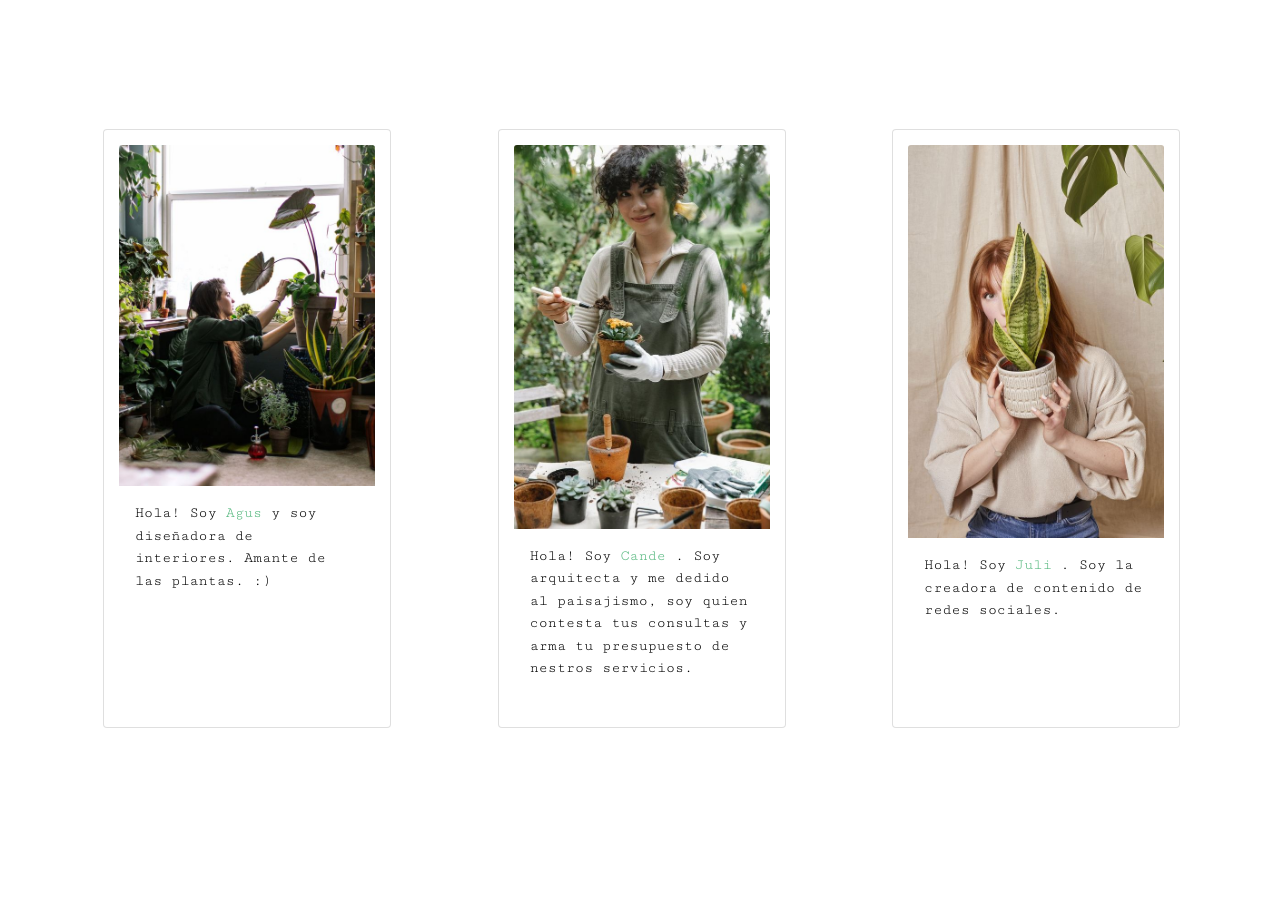
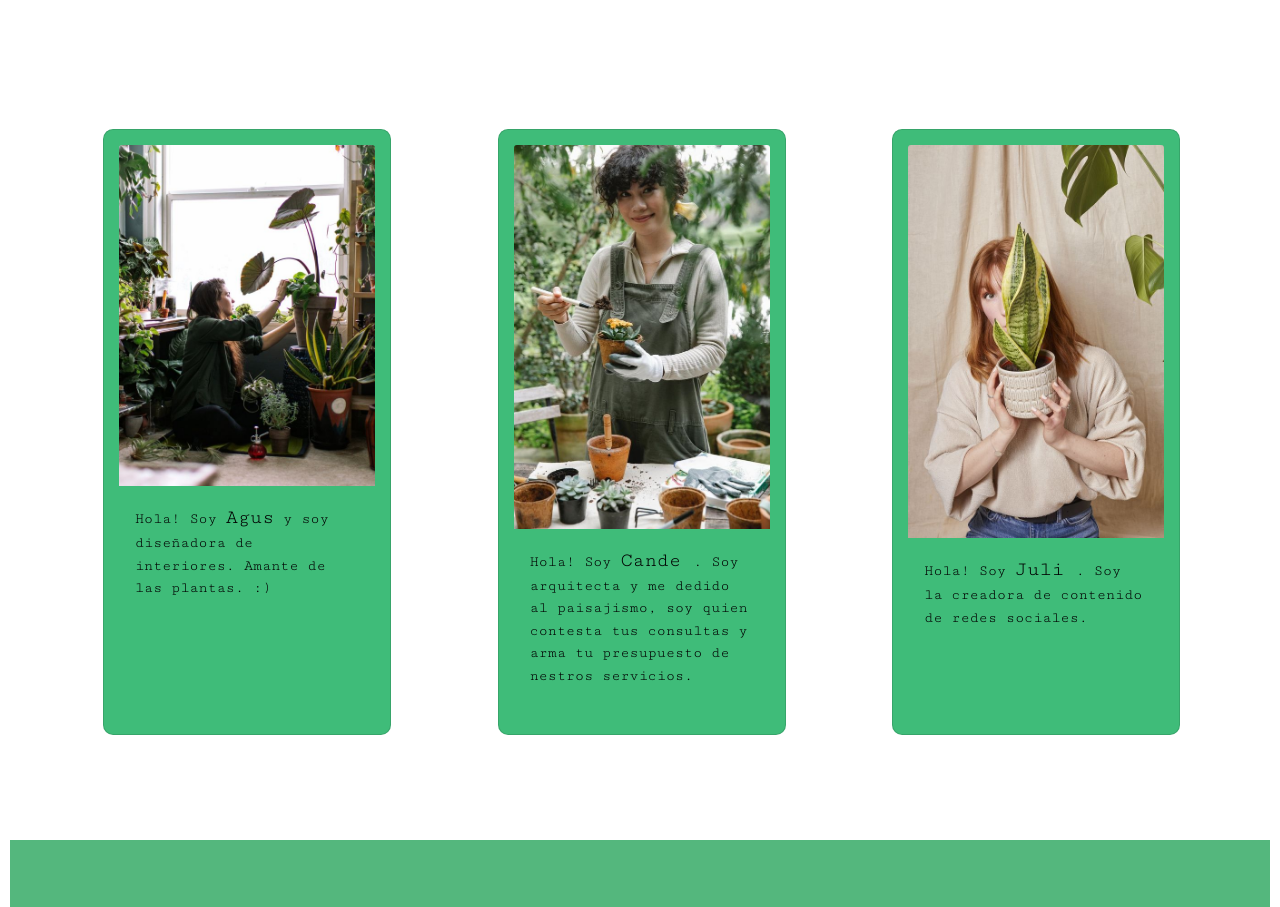
Before and after one commit to LuVargas21/homeworks, a website: page nosotros.html in a window 1280 px wide. Shown: the part 1140-2047 px from the top of the page. Drawn offline with nearby package versions, Linux system fonts and the light colour scheme; a web font is replaced by a local one.

Commit message:
improves

```diff
--- a/main.css
+++ b/main.css
@@ -10,10 +10,10 @@
 
 .link-dark {
     display: block;
-    padding:  8px 16px;
+    padding: 8px 16px;
     color: #000000;
     text-decoration: none;
-    transition: color .15s ease-in-out,background-color .15s ease-in-out,border-color .15s ease-in-out;
+    transition: color .15s ease-in-out, background-color .15s ease-in-out, border-color .15s ease-in-out;
 }
 
 .main-title {
@@ -46,7 +46,7 @@
 
 .services-grid-area {
     grid-area: servicios;
-    background-image: url(images/backg1.jpg);
+    background-image: url(images/blog1.jpg);
     background-size: cover;
     height: 450px;
     margin: 10px;
@@ -69,7 +69,7 @@
 
 .community-grid-area {
     grid-area: comunidad;
-    background-image: url(images/backcomunidad.jpg);
+    background-image: url(images/);
     background-size: cover;
     background-position: center;
 
@@ -107,7 +107,7 @@
     grid-template-areas: 'productos servicios cursos comunidad nosotros'
         'seguinos seguinos seguinos seguinos seguinos';
     gap: 10px;
-    background-color:  #54b77d;
+    background-color: #54b77d;
     padding: 80px;
 
 }
@@ -162,12 +162,26 @@
 }
 
 
-.card {
+.card, .card2 {
     padding: 15px;
     margin: 15px;
+    position: relative;
+    display: flex;
+    flex-direction: column;
+    min-width: 0;
+    word-wrap: break-word;
+    background-color: #fff;
+    background-clip: border-box;
+    border: 1px solid rgba(0, 0, 0, .125);
+    border-radius: 0.25rem;
 }
 
 
+.card2 {
+
+    background-color: #3fbc79;
+    border-radius: 10px;
+}
 
 .col-3 {
     font-size: 50px;
@@ -197,8 +211,10 @@
 }
 
 
-.container { align-items: center;
-margin: 80px;
+.container {
+    align-items: center;
+    margin: 80px;
+    padding: 15px;
 }
 
 .col-sm-6 {
@@ -211,20 +227,20 @@ margin: 80px;
 .col-sm-5 {
     font-family: 'Cutive Mono', monospace;
     font-size: 25px;
-    color:  #54b77d;
+    color: #54b77d;
 }
 
 .col-sm {
     font-family: 'Cutive Mono', monospace;
     font-size: 25px;
-    color:  #54b77d;
+    color: #54b77d;
 }
 
 .text5 {
     font-size: 15px;
     color: #000000;
     font-family: 'Cutive Mono', monospace;
-    text-align:start;
+    text-align: start;
 }
 
 .row {
@@ -233,16 +249,16 @@ margin: 80px;
 }
 
 .text6 {
-font-family: 'Times New Roman', Times, serif;
-font-size: 25px;
-padding: 10px;
-margin: 25px;
+    font-family: 'Times New Roman', Times, serif;
+    font-size: 25px;
+    padding: 10px;
+    margin: 25px;
 }
 
 .subtitle3 {
     font-family: 'Cutive Mono', monospace;
     display: flex;
-    justify-content:space-between;
+    justify-content: space-between;
     font-size: 40px;
     padding: 20px;
 }
@@ -250,20 +266,19 @@ margin: 25px;
 .subtitle4 {
     font-family: 'Times New Roman', Times, serif;
     font-size: 40px;
-    color:  #54b77d;
+    color: #54b77d;
 }
 
 .container-grid-video {
     display: grid;
     grid-template-columns: 1fr 1fr 1fr;
-    grid-template-rows: 1fr 1fr 1fr;
     padding: 50px;
     margin: 40px;
 }
 
 .text7 {
-    color: #54b77d;
-    font-size: 15px ;
+    color: #000000;
+    font-size: 20px;
 }
 
 
@@ -275,5 +290,5 @@ margin: 25px;
 .col-6 {
     font-family: 'Times New Roman', Times, serif;
     font-size: 40px;
-    color:  #54b77d
+    color: #54b77d
 }
--- a/nosotros.html
+++ b/nosotros.html
@@ -103,32 +103,12 @@
 
 
 
-
-
-
-
-
-
-
-
-
-
-
-
-
-
-
-
-
-
-
-
             <h2 class="sub-title"> Nuestro Staff </h2>
 
             <section class="container-grid-video">
 
 
-                <div class="card" style="width: 18rem;">
+                <div class="card2" style="width: 18rem;">
                     <img src="images/person1.jpg" class="card-img-top" alt="...">
                     <div class="card-body">
                         <p class="text5"> Hola! Soy <span class="text7"> Agus</span> y soy diseñadora de interiores.
@@ -137,7 +117,7 @@
                     </div>
                 </div>
 
-                <div class="card" style="width: 18rem;">
+                <div class="card2" style="width: 18rem;">
                     <img src="images/person2.jpg" class="card-img-top" alt="...">
                     <div class="card-body">
                         <p class="text5">Hola! Soy <span class="text7"> Cande </span>. Soy arquitecta y me dedido al
@@ -145,7 +125,7 @@
                     </div>
                 </div>
 
-                <div class="card" style="width: 18rem;">
+                <div class="card2" style="width: 18rem;">
                     <img src="images/person3.jpg" class="card-img-top" alt="...">
                     <div class="card-body">
                         <p class="text5">Hola! Soy <span class="text7"> Juli </span>. Soy la creadora de contenido de
@@ -157,14 +137,6 @@
 
 
             </section>
-
-
-
-
-
-
-
-
 
 
 
--- a/scss/_header.scss
+++ b/scss/_header.scss
@@ -10,7 +10,7 @@
 
         .link-dark {
             display: block;
-            padding:  $size10 $size10b;
+            padding:  $size10 $size10*2;
             color: $color-font;
             text-decoration: none;
             transition: color .15s ease-in-out,background-color .15s ease-in-out,border-color .15s ease-in-out;
--- a/scss/_texts.scss
+++ b/scss/_texts.scss
@@ -66,6 +66,6 @@
 
 
 .text7 {
-    color: $brand-color;
-    font-size:  $size2;
+    color: $color-font;
+    font-size:  $size3;
 }
--- a/scss/_variables.scss
+++ b/scss/_variables.scss
@@ -4,6 +4,8 @@ $container-font: 'Cutive Mono', monospace;
 $content-font: 'Times New Roman', Times, serif;
 $size-font: 50px;
 $color-font: #000000;
+$card-boder: #00000020;
+
 
 $size1: 10px;
 $size2: 15px;
@@ -18,5 +20,4 @@ $size7b: 200px;
 $size8: 30px;
 $size9: 80px;
 $size10: 8px;
-$size10b: 16px;
 $fraccion: 1fr;
--- a/scss/prueba.scss
+++ b/scss/prueba.scss
@@ -4,6 +4,7 @@ $container-font: 'Cutive Mono', monospace;
 $content-font: 'Times New Roman', Times, serif;
 $color-font: #000000;
 $color-btn: #ffffff;
+$card-boder: #00000020;
 $size1: 10px;
 $size2: 15px;
 $size3: 20px;
@@ -13,7 +14,7 @@ $size5: 50px;
 $size6: 100px;
 $size7: 250px;
 $size8: 90px;
-$size9:80px;
+$size9: 80px;
 
 
 @import "variables";
@@ -22,3 +23,54 @@ $size9:80px;
 @import "grids";
 @import "texts";
 @import "container";
+
+// MAP DE FOOTER
+
+$redesSociales: (
+    YouTube: #ffffff,
+    Facebook: #ffffff,
+    Instagram: #ffffff,
+);
+
+@each $red in $redesSociales {
+    .red-# ($red) {
+        color: $color;
+    }
+
+}
+
+// EXTEND EN CARDS
+
+.card {
+    padding: $size2;
+    margin: $size2;
+    position: relative;
+    display: flex;
+    flex-direction: column;
+    min-width: 0;
+    word-wrap: break-word;
+    background-color: $color-btn;
+    background-clip: border-box;
+    border: 1px solid $card-boder;
+    border-radius: $size1 -6;
+
+}
+
+.card2 {
+
+@extend .card;
+    background-color: #3fbc79;
+    border-radius: $size1;
+}
+
+
+//MIXIN
+
+@mixin containerSize {
+    margin: 80px;
+    padding: 15px;
+}
+
+.container {
+  @include containerSize;
+}
```
Also changed, not shown: images/backcomunidad.jpg.
